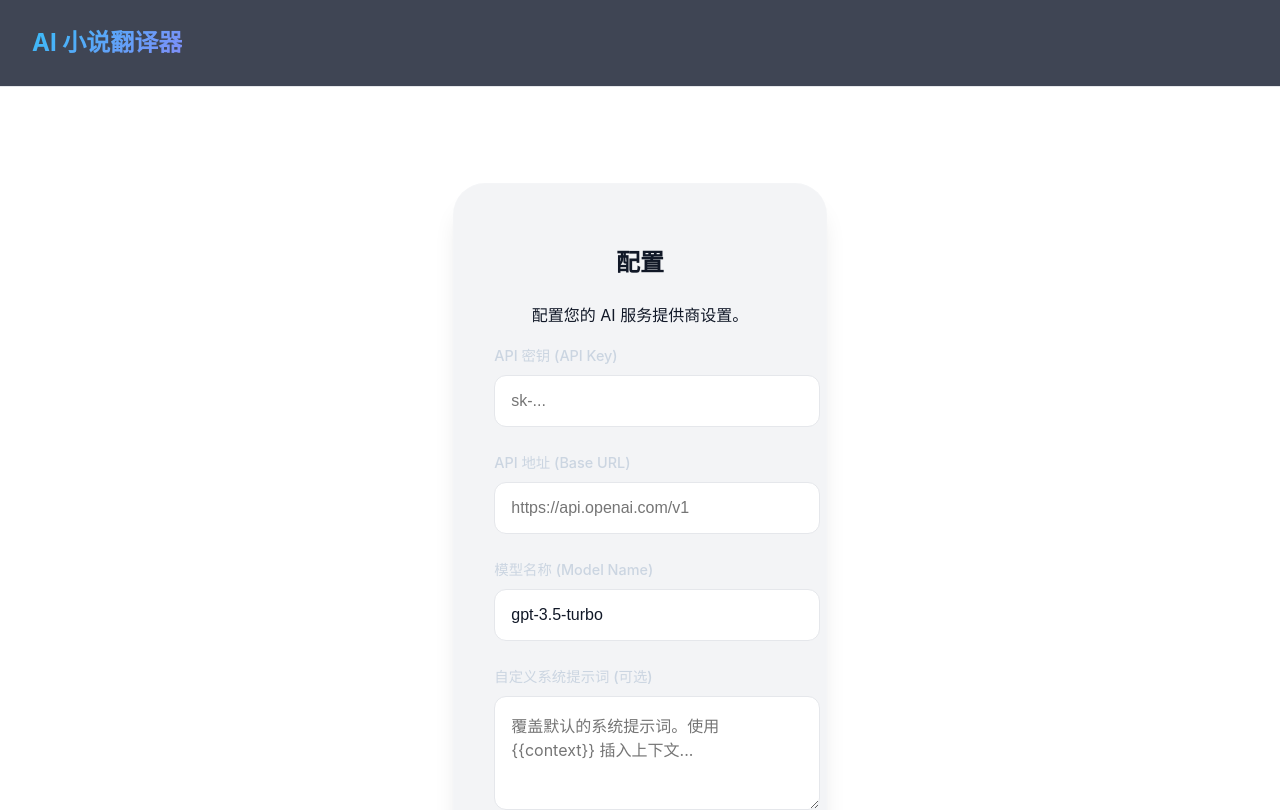
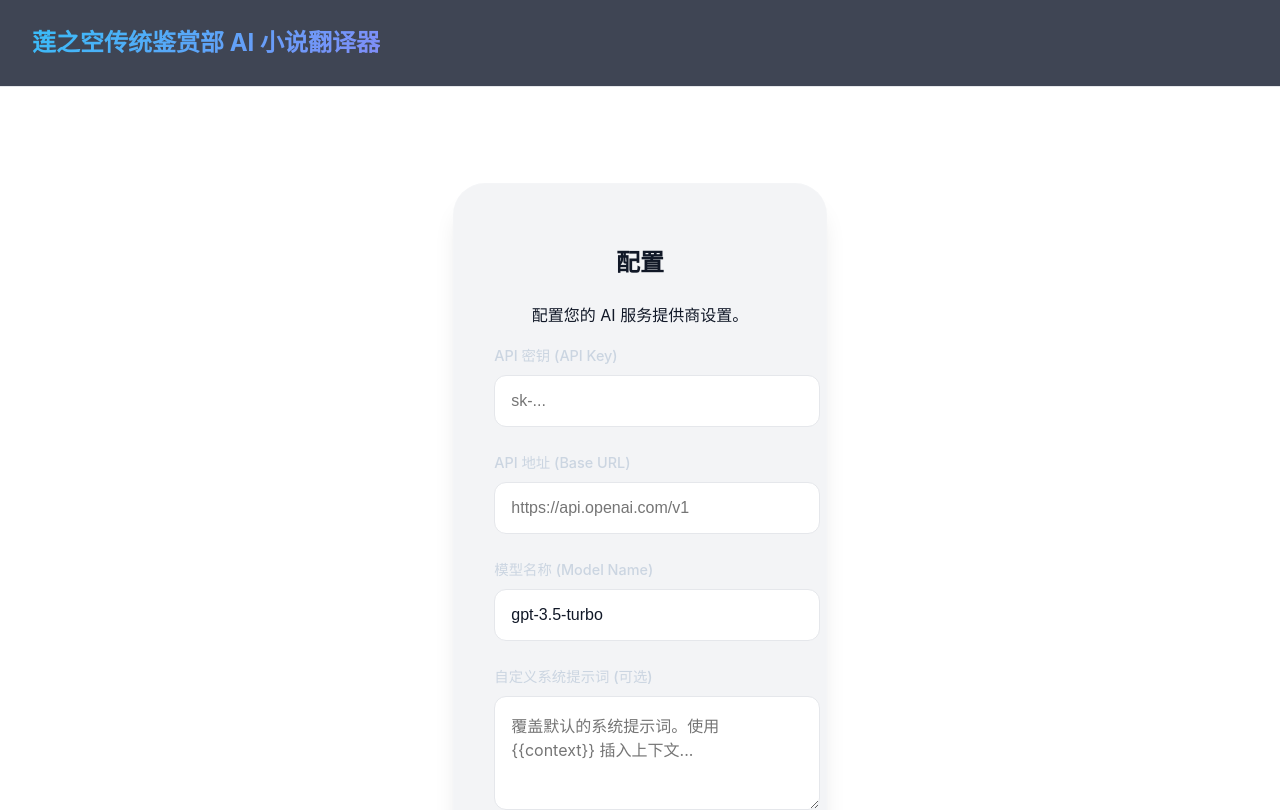
Before and after one commit to lilyknight39/hasu-web-novel-translater, a React (Vite) app: page / in a window 1280 px wide. Shown: the top 810 px of the page. Built offline with nearby package versions, Linux system fonts and the light colour scheme.

Commit message:
Update homepage title

```diff
--- a/index.html
+++ b/index.html
@@ -5,7 +5,7 @@
   <meta charset="UTF-8" />
   <link rel="icon" type="image/svg+xml" href="/vite.svg" />
   <meta name="viewport" content="width=device-width, initial-scale=1.0" />
-  <title>AI 小说翻译器</title>
+  <title>莲之空传统鉴赏部 AI 小说翻译器</title>
 </head>
 
 <body>
--- a/src/components/Layout.tsx
+++ b/src/components/Layout.tsx
@@ -9,7 +9,7 @@ export const Layout: React.FC<LayoutProps> = ({ children }) => {
     <div className="layout">
       <header className="app-header">
         <div className="logo-container">
-          <h1 className="logo-text">AI 小说翻译器</h1>
+          <h1 className="logo-text">莲之空传统鉴赏部 AI 小说翻译器</h1>
         </div>
         <nav>
           {/* Settings button, etc can go here */}
```
